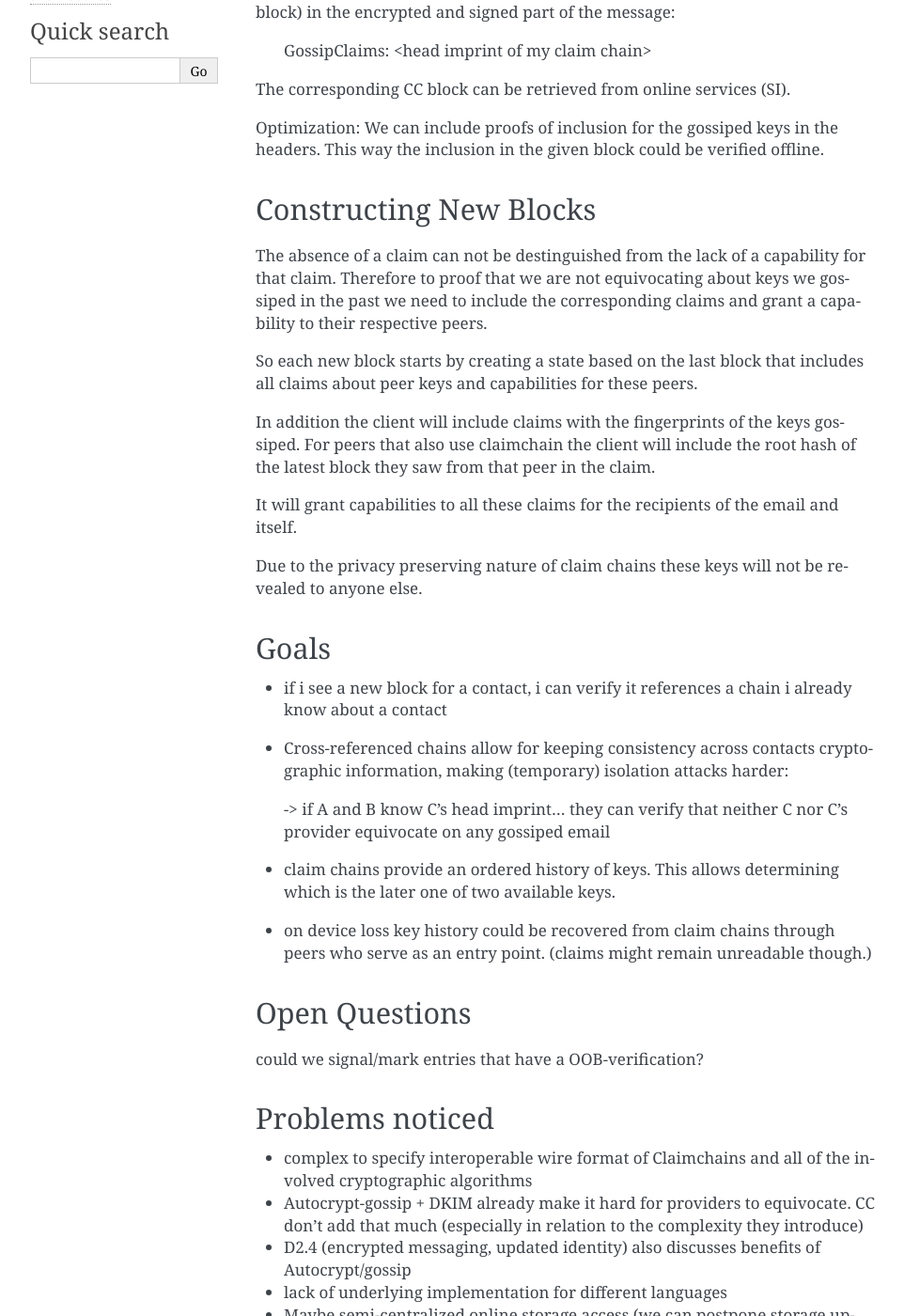
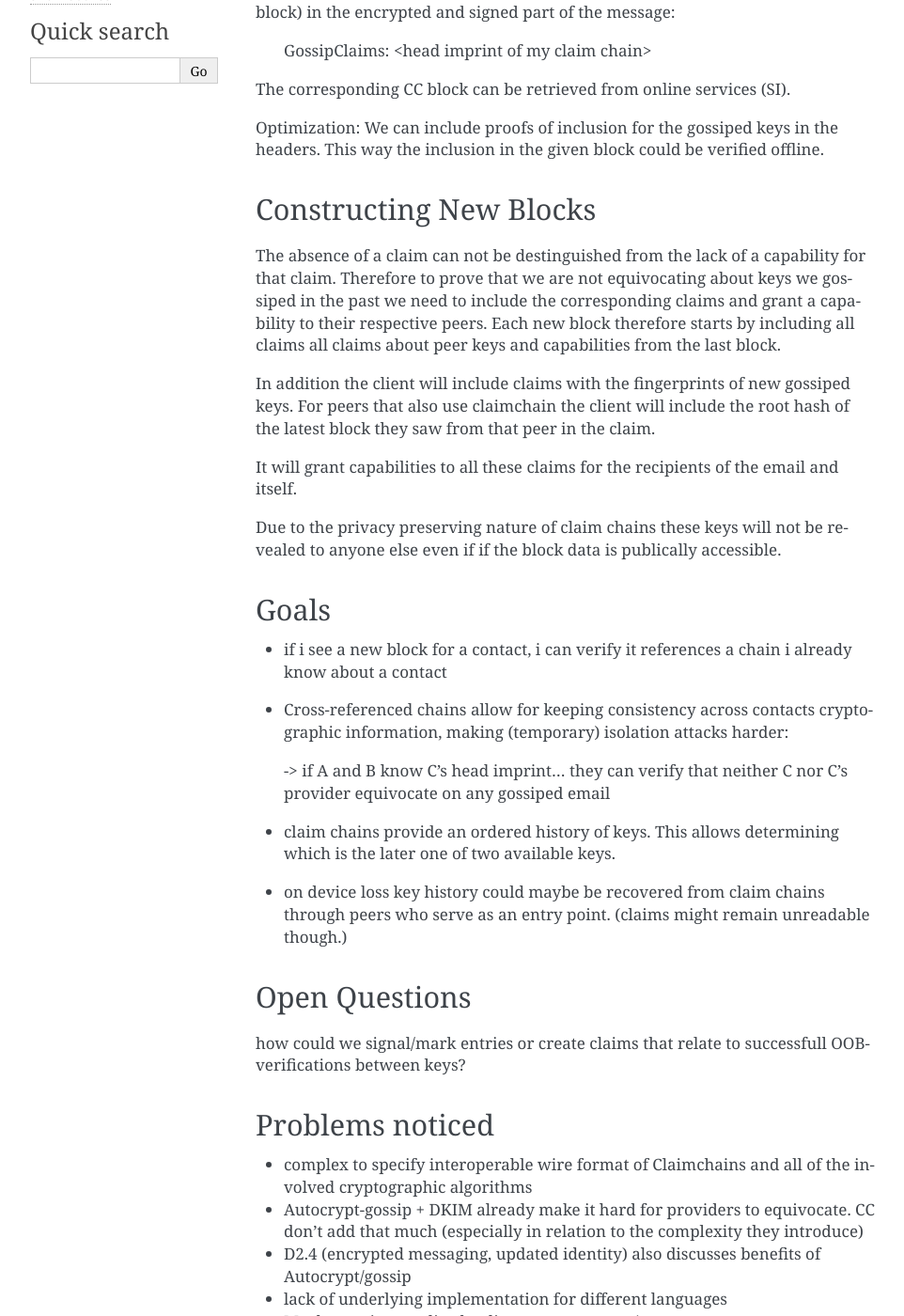
Before and after one commit to nextleap-project/countermitm, a Sphinx documentation site: the page built from source/online-cc.rst, in a window 1280 px wide and 1400 px high, scrolled down 376 px. Shown: the whole window at 94% size, without its empty margins (148-1110 px from the left). Built offline with Sphinx 7.4.7, drawn with Linux system fonts in a browser that asks for light colours; pages that are not in the unit, such as notebooks, are missing from menus; some of the changed text lies outside the part shown.

Commit message:
addressing my own review comments

```diff
--- a/source/online-cc.rst
+++ b/source/online-cc.rst
@@ -6,7 +6,7 @@ Inclusion in Messages
 
 Every mail has the Autocrypt header as usual:
 
-   autocrypt: ...
+   Autocrypt: ...
 
 Gossip headers are left untouched (in contrast to in-band cc).
 
@@ -29,18 +29,16 @@ Constructing New Blocks
 
 The absence of a claim can not be destinguished
 from the lack of a capability for that claim.
-Therefore to proof that we are not equivocating about keys
+Therefore to prove that we are not equivocating about keys
 we gossiped in the past
 we need to include the corresponding claims
 and grant a capability to their respective peers.
-
-So each new block starts by creating a state
-based on the last block
-that includes all claims about peer keys
-and capabilities for these peers.
+Each new block therefore starts by including all claims
+all claims about peer keys and capabilities from
+the last block.
 
 In addition the client will include claims
-with the fingerprints of the keys gossiped.
+with the fingerprints of new gossiped keys.
 For peers that also use claimchain
 the client will include the root hash
 of the latest block they saw from that peer
@@ -50,7 +48,8 @@ It will grant capabilities to all these claims
 for the recipients of the email and itself.
 
 Due to the privacy preserving nature of claim chains
-these keys will not be revealed to anyone else.
+these keys will not be revealed to anyone else even
+if if the block data is publically accessible.
 
 Goals
 -----
@@ -63,14 +62,15 @@ Goals
 
 - claim chains provide an ordered history of keys. This allows determining which is the later one of two available keys.
 
-- on device loss key history could be recovered from claim chains through peers who serve as an entry point. (claims might remain unreadable though.)
+- on device loss key history could maybe be recovered from claim chains through peers who serve as an entry point. (claims might remain unreadable though.)
 
 
 
 Open Questions
 --------------
 
-could we signal/mark entries that have a OOB-verification?
+how could we signal/mark entries or create claims that
+relate to successfull OOB-verifications between keys?
 
 
 Problems noticed
```
Also changed, not shown: other parts of source/online-cc.rst (+1 -1 lines).
